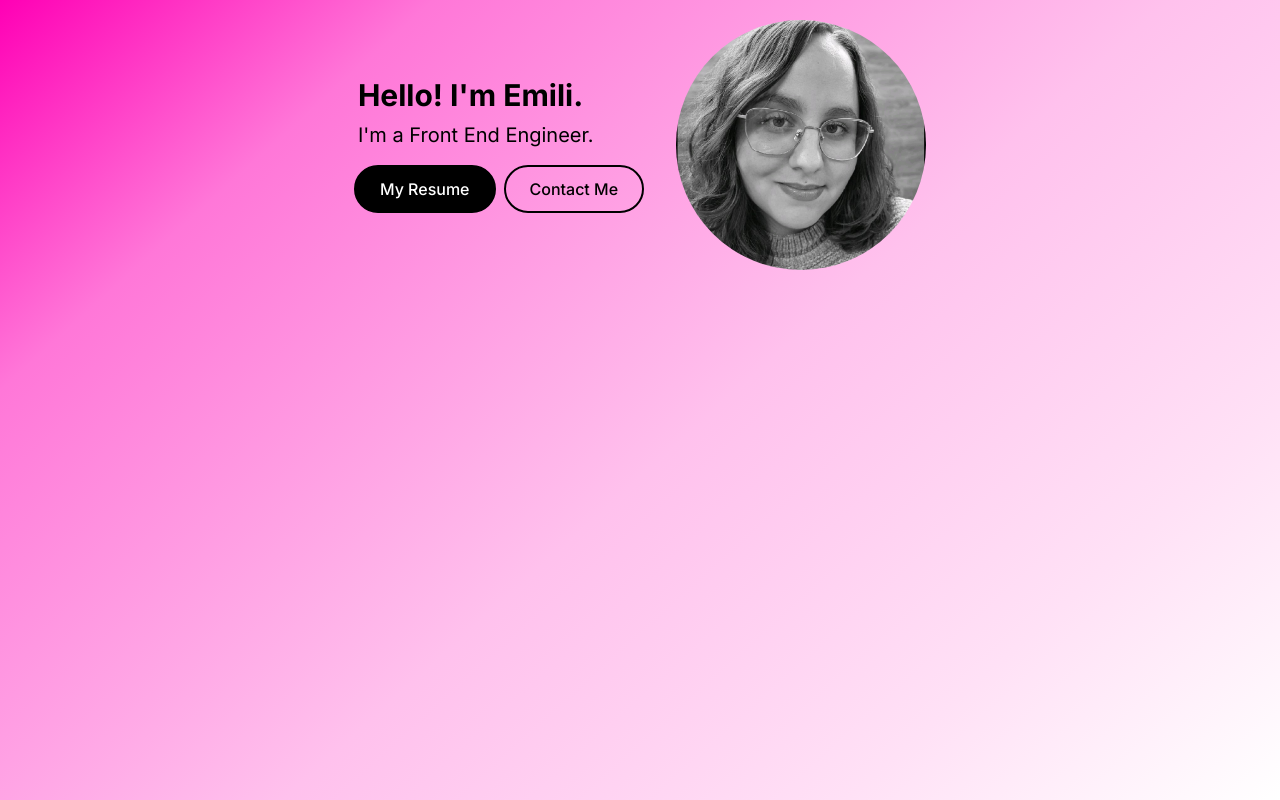
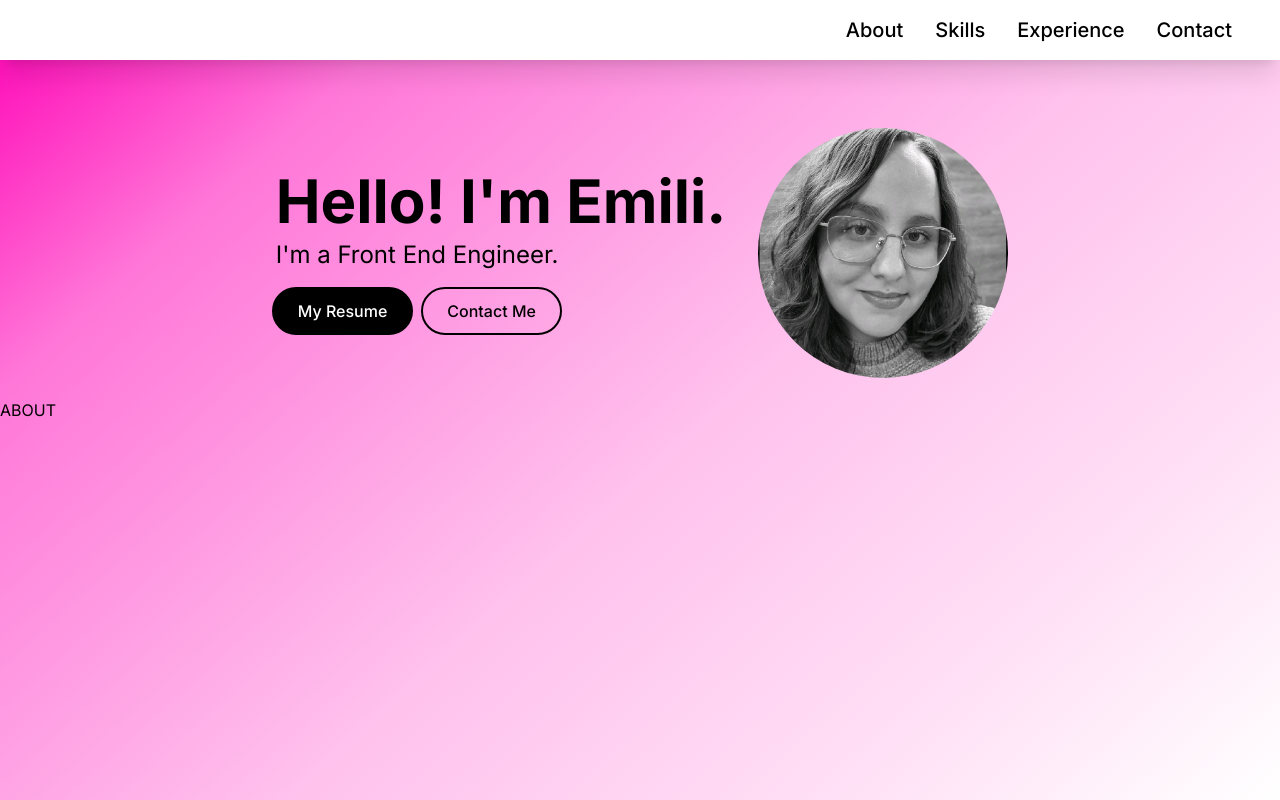
Before and after one commit to emilimichael/emilimichael-portofolio, a Next.js app in the folder portofolio/: page / in a window 1280 px wide. Shown: the top 800 px of the page. Built offline with nearby package versions, Linux system fonts and the light colour scheme.

Commit message:
feat: Header and navbar implementation

```diff
--- a/portofolio/app/globals.css
+++ b/portofolio/app/globals.css
@@ -21,3 +21,19 @@ body {
 	background-repeat: no-repeat;
 	background-attachment: fixed;
 }
+
+@layer components {
+  .navbar-slide-in {
+    @apply transform translate-y-full;
+    animation: slideIn 0.7s forwards;
+  }
+
+  @keyframes slideIn {
+    from {
+      transform: translateY(-100%);
+    }
+    to {
+      transform: translateY(0);
+    }
+  }
+}
--- a/portofolio/app/page.tsx
+++ b/portofolio/app/page.tsx
@@ -1,10 +1,34 @@
+'use client'
 import Hero from "@/components/Hero";
-import Image from "next/image";
+import dynamic from "next/dynamic";
+import { useRef } from "react";
+
+const Header = dynamic(
+    () => import('@/components/Navigation/Header'),
+    { ssr: false }
+);
 
 export default function Home() {
+  const heroRef = useRef<HTMLDivElement | null>(null);
+  const div1Ref = useRef<HTMLDivElement | null>(null);
+  const div2Ref = useRef<HTMLDivElement | null>(null);
+  const div3Ref = useRef<HTMLDivElement | null>(null);
+
+  const refs = [heroRef, div1Ref, div2Ref, div3Ref]
   return (
-    <main className="main flex justify-center h-full" >
-     <Hero/>
-    </main>
+      <main className="main flex flex-col justify-center h-full w-full">
+          <Header sectionRefs={refs} />
+          <Hero/>
+          <div ref={heroRef} className="h-[1000px]">ABOUT</div>
+          <div ref={div1Ref} className="h-[1000px] bg-red-200">
+              HELOO
+          </div>
+          <div ref={div2Ref} className="h-[1000px] bg-purple-200">
+              GRGREG
+          </div>
+          <div ref={div3Ref} className="h-[1000px] bg-blue-200">
+              ERGERGREG
+          </div>
+      </main>
   );
 }
--- a/portofolio/components/Button.tsx
+++ b/portofolio/components/Button.tsx
@@ -2,7 +2,7 @@ import classNames from "classnames";
 
 interface ButtonProps {
   text: string;
-  variant?: "filled" | "outline";
+  variant: "filled" | "outline";
 }
 
 export default function Button(props: ButtonProps) {
--- a/portofolio/components/Hero.tsx
+++ b/portofolio/components/Hero.tsx
@@ -3,11 +3,13 @@ import Button from "./Button";
 
 export default function Hero() {
   return (
-    <section className="Hero flex flex-row gap-2 md:gap-8 justify-center container mx-6  w-full ">
+    <section className="Hero flex flex-row gap-2 md:gap-8 justify-center  mx-6 ">
       <div className="flex flex-col gap-4 justify-center">
         <div>
-          <h1 className="text-2xl pl-1 md:text-3xl font-bold pb-2">Hello! I&apos;m Emili.</h1>
-          <h3 className="text-l pl-1 md:text-xl font-normal">
+          <h1 className="text-2xl pl-1 md:text-4xl lg:text-6xl font-bold pb-2">
+            Hello! I&apos;m Emili.
+          </h1>
+          <h3 className="text-l pl-1 md:text-xl lg:text-2xl font-normal">
             I&apos;m a Front End Engineer.
           </h3>
         </div>
@@ -21,7 +23,7 @@ export default function Hero() {
         alt="Picture of Emili Michael"
         width={800}
         height={800}
-        className="size-[125px] sm:size-[150px] md:size-[250px] rounded-full my-5"
+        className="size-[125px] sm:size-[175px] md:size-[250px] rounded-full my-5"
       />
     </section>
   );
--- /dev/null
+++ b/portofolio/components/Navigation/Header.tsx
@@ -0,0 +1,78 @@
+'use-client'
+import React, { useEffect, useState } from "react";
+import NavItem from "./NavItem.";
+import Image from "next/image";
+
+
+type HeaderProps = {
+    sectionRefs: React.RefObject<HTMLDivElement | null>[];
+}
+export default function Header(props: HeaderProps) {
+    const [isVisible, setIsVisible] = useState(false);
+    const [isOpen, setIsOpen] = useState(false);
+
+     useEffect(() => {
+       setIsVisible(true);
+     }, []);
+
+    const navItems = [
+      { id: 1, text: "About" },
+      { id: 2, text: "Skills" },
+      { id: 3, text: "Experience" },
+      { id: 5, text: "Contact" },
+    ];
+
+     const toggleIsOpen = () => {
+       setIsOpen((prevState) => !prevState);
+     };
+
+    const scrollToSection = (ref: React.RefObject<HTMLDivElement | null>) => {
+    if (ref.current) {
+      ref.current.scrollIntoView({ behavior: "smooth" });
+      toggleIsOpen();
+      }
+    };
+
+  return (
+    <header
+      className={`bg-white w-full shadow-xl mb-12   ${
+        isVisible ? "navbar-slide-in " : ""
+      }`}
+    >
+      <button onClick={toggleIsOpen} className="lg:hidden flex items-center m-3">
+        <Image
+          src="/Icons/menuIcon.svg"
+          alt="toggle menu"
+          height={40}
+          width={40}
+        />
+      </button>
+      <nav
+        className={`mobile-nav  h-[100vh] px-6 bg-white  absolute left-0 lg:hidden z-10 transition-transform transform ${
+          isOpen ? "translate-x-0" : "-translate-x-full"
+        } duration-300 ease-in-out`}
+      >
+        <ul className="flex flex-col">
+          {navItems.map((item, index) => (
+            <NavItem
+              key={item.id}
+              text={item.text}
+              onClick={() => scrollToSection(props.sectionRefs[index])}
+            />
+          ))}
+        </ul>
+      </nav>
+      <nav className="desktop-nav hidden lg:flex justify-end pr-8 w-full">
+        <ul className="">
+          {navItems.map((item, index) => (
+            <NavItem
+              key={item.id}
+              text={item.text}
+              onClick={() => scrollToSection(props.sectionRefs[index])}
+            />
+          ))}
+        </ul>
+      </nav>
+    </header>
+  );
+}
--- /dev/null
+++ b/portofolio/components/Navigation/NavItem..tsx
@@ -0,0 +1,20 @@
+import React from "react";
+
+type NavItemProps = {
+  text: string;
+  onClick: () => void;
+};
+
+export default function NavItem(props: NavItemProps) {
+
+
+  return (
+    <button
+      className="text-black font-medium text-xl  m-4 lg:m-4 relative group"
+      onClick={props.onClick}
+    >
+      {props.text}
+      <span className="absolute left-0 bottom-0 w-full h-0.5 bg-black transform scale-x-0 group-hover:scale-x-100 transition-transform duration-300 ease-in-out"/>
+    </button>
+  );
+}
```
Also changed, not shown: portofolio/public/Icons/menuIcon.svg (added), 1 other file (tests, documents, lock files or other folders).
